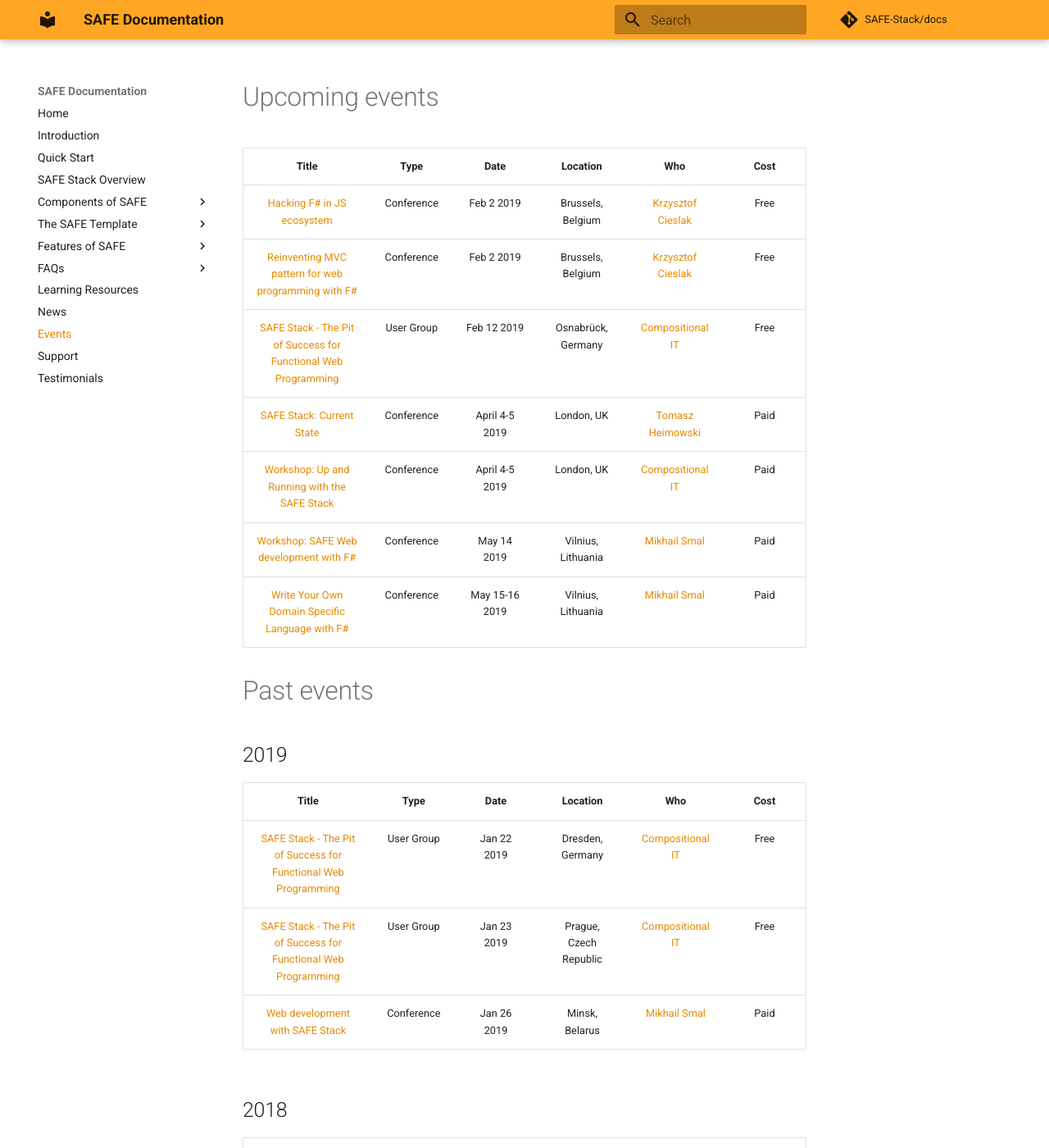
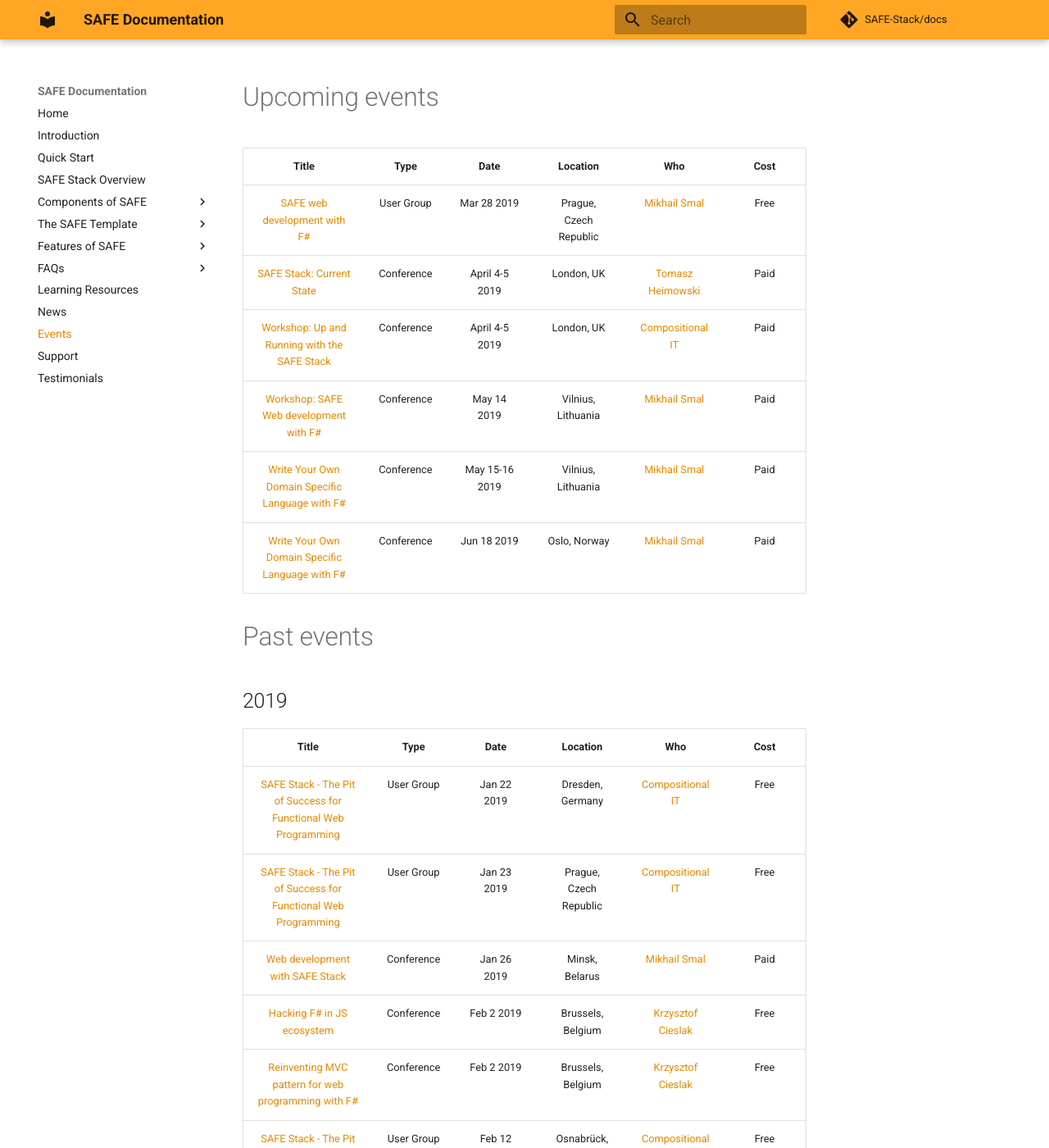
Before and after one commit to SAFE-Stack/docs, an MkDocs documentation site: the page built from docs/events.md, in a window 1280 px wide and 1400 px high. Shown: the whole window at 82% size. Built offline with MkDocs 1.6.1 and Material for MkDocs 9.7.7, drawn with Linux system fonts in a browser that asks for light colours; comment, search, counter and statistics services are not loaded; some of the changed text lies outside the part shown.

Commit message:
* Add 2 talks (Mikhail Smal) * Move event from Upcoming to Past

```diff
--- a/docs/events.md
+++ b/docs/events.md
@@ -2,13 +2,12 @@
 
 | Title | Type | Date | Location | Who | Cost |
 |:-:|:-:|:-:|:-:|:-:|:-:|
-| [Hacking F# in JS ecosystem](https://fosdem.org/2019/schedule/event/dotnet_fsharp_js_ecosystem/) | Conference | Feb 2 2019 | Brussels, Belgium | [Krzysztof Cieslak](https://twitter.com/k_cieslak) | Free
-| [Reinventing MVC pattern for web programming with F#](https://fosdem.org/2019/schedule/event/dotnet_fsharp_reinventing_mvc/) | Conference | Feb 2 2019 | Brussels, Belgium | [Krzysztof Cieslak](https://twitter.com/k_cieslak) | Free
-| [SAFE Stack - The Pit of Success for Functional Web Programming](https://www.meetup.com/FSharpOsnabruck/events/257131027/) | User Group | Feb 12 2019 | Osnabrück, Germany | [Compositional IT](https://compositional-it.com) | Free
+| [SAFE web development with F#](https://www.facebook.com/VeeamGeekHub/photos/a.2473007759384902/2472996959385982/?type=1&theater) | User Group | Mar 28 2019 | Prague, Czech Republic | [Mikhail Smal](https://twitter.com/mvsmal) | Free
 | [SAFE Stack: Current State](https://skillsmatter.com/conferences/10869-f-sharp-exchange-2019/) | Conference | April 4-5 2019 | London, UK | [Tomasz Heimowski](https://theimowski.com) | Paid
 | [Workshop: Up and Running with the SAFE Stack](https://skillsmatter.com/conferences/10869-f-sharp-exchange-2019/) | Conference | April 4-5 2019 | London, UK | [Compositional IT](https://compositional-it.com) | Paid
 | [Workshop: SAFE Web development with F#](https://devdays.lt/safe-web/) | Conference | May 14 2019 | Vilnius, Lithuania | [Mikhail Smal](https://twitter.com/mvsmal) | Paid
 | [Write Your Own Domain Specific Language with F#](https://devdays.lt/mikhail-smal/) | Conference | May 15-16 2019 | Vilnius, Lithuania | [Mikhail Smal](https://twitter.com/mvsmal) | Paid
+| [Write Your Own Domain Specific Language with F#](https://ndcoslo.com/talk/write-your-own-domain-specific-language-with-f/) | Conference | Jun 18 2019 | Oslo, Norway | [Mikhail Smal](https://twitter.com/mvsmal) | Paid
 
 # Past events
 
@@ -19,6 +18,9 @@
 | [SAFE Stack - The Pit of Success for Functional Web Programming](https://www.meetup.com/de-DE/NET-User-Group-Dresden/events/256717140/) | User Group | Jan 22 2019 | Dresden, Germany | [Compositional IT](https://compositional-it.com) | Free
 | [SAFE Stack - The Pit of Success for Functional Web Programming](https://www.meetup.com/FSharping/events/257156925/) | User Group | Jan 23 2019 | Prague, Czech Republic | [Compositional IT](https://compositional-it.com) | Free
 | [Web development with SAFE Stack](https://fby.by/#talk_MikhailSmal) | Conference | Jan 26 2019 | Minsk, Belarus | [Mikhail Smal](https://twitter.com/mvsmal) | Paid
+| [Hacking F# in JS ecosystem](https://fosdem.org/2019/schedule/event/dotnet_fsharp_js_ecosystem/) | Conference | Feb 2 2019 | Brussels, Belgium | [Krzysztof Cieslak](https://twitter.com/k_cieslak) | Free
+| [Reinventing MVC pattern for web programming with F#](https://fosdem.org/2019/schedule/event/dotnet_fsharp_reinventing_mvc/) | Conference | Feb 2 2019 | Brussels, Belgium | [Krzysztof Cieslak](https://twitter.com/k_cieslak) | Free
+| [SAFE Stack - The Pit of Success for Functional Web Programming](https://www.meetup.com/FSharpOsnabruck/events/257131027/) | User Group | Feb 12 2019 | Osnabrück, Germany | [Compositional IT](https://compositional-it.com) | Free
 
 ## 2018
 
```
